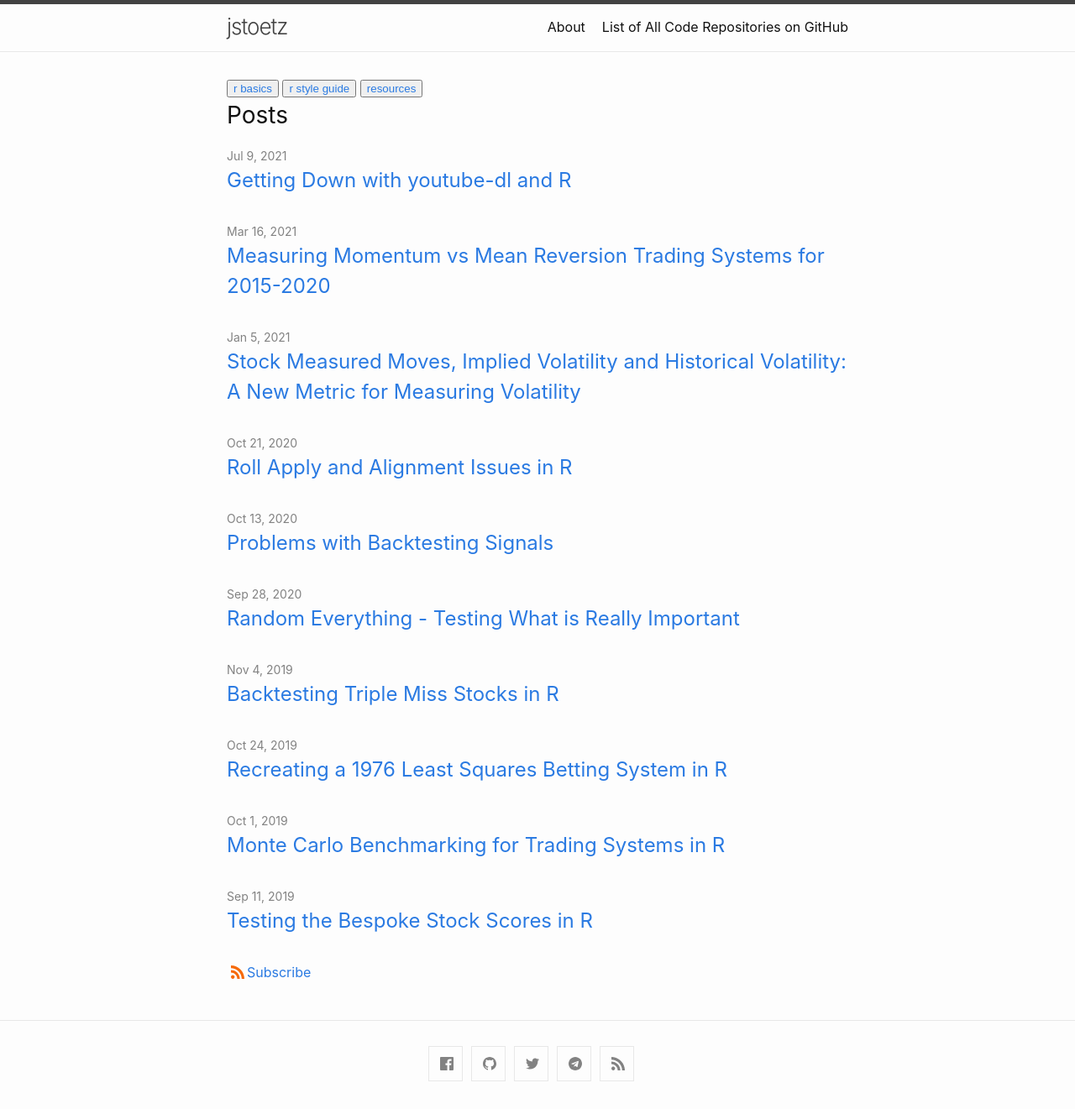
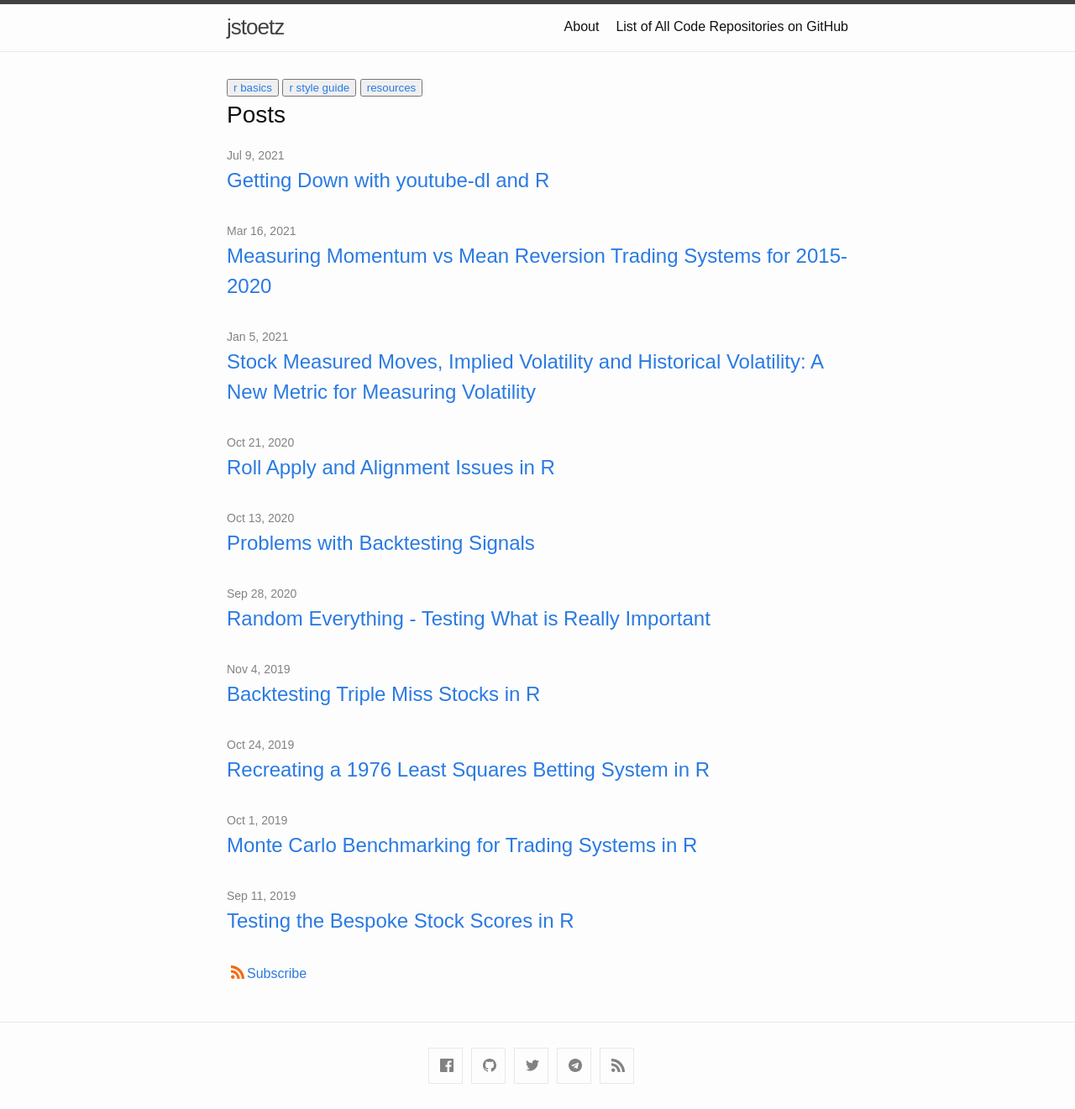
Before and after one commit to jstoetz/jstoetz.github.io, a Jekyll site: the page built from index.html, in a window 1280 px wide. Shown: the whole page at 84% size. Built offline with Jekyll 4.4.1, drawn with Linux system fonts in a browser that asks for light colours; the list of posts is cut into pages by our own code.

Commit message:
Update minima.scss

```diff
--- a/_sass/minima.scss
+++ b/_sass/minima.scss
@@ -2,7 +2,9 @@
 
 // Define defaults for each variable.
 
-$base-font-family: -apple-system, BlinkMacSystemFont, "Segoe UI", Roboto, Helvetica, Arial, sans-serif, "Apple Color Emoji", "Segoe UI Emoji", "Segoe UI Symbol" !default;
+// $base-font-family: -apple-system, BlinkMacSystemFont, "Segoe UI", Roboto, Helvetica, Arial, sans-serif, "Apple Color Emoji", "Segoe UI Emoji", "Segoe UI Symbol" !default;
+
+$base-font-family: 'Atkinson Hyperlegible', sans-serif;
 $base-font-size:   16px !default;
 $base-font-weight: 400 !default;
 $small-font-size:  $base-font-size * 0.875 !default;
```
